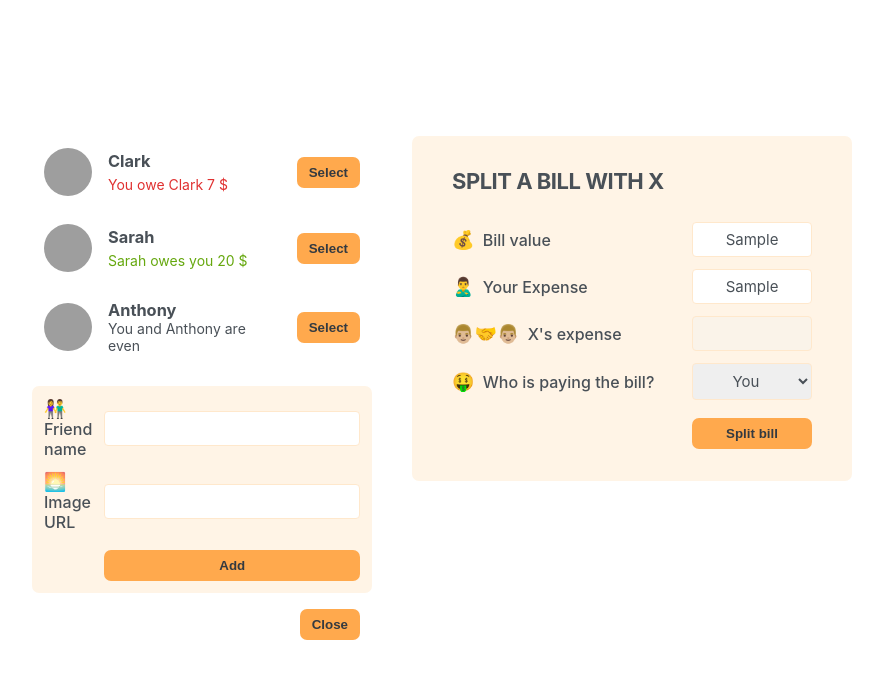
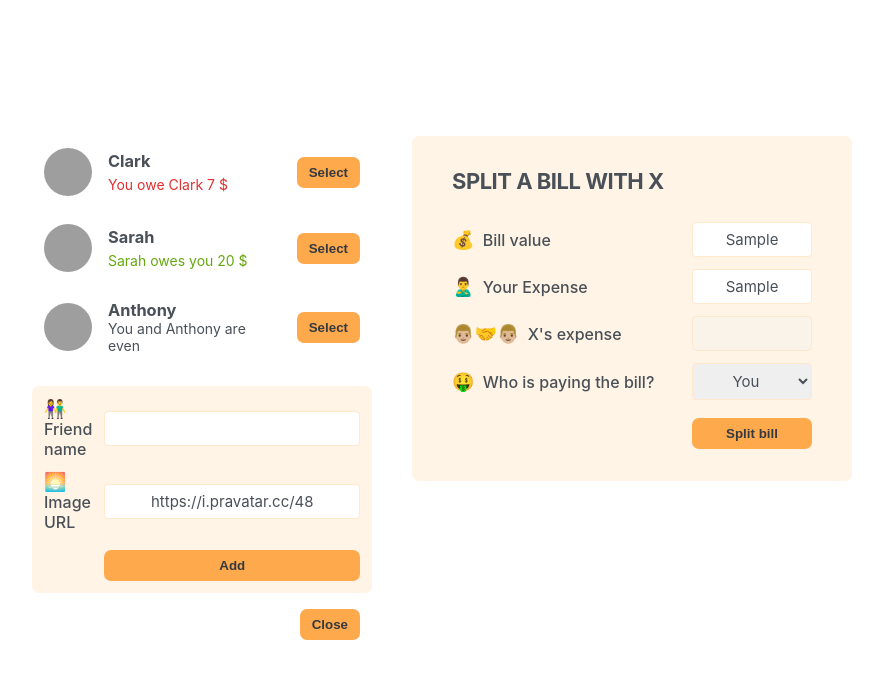
Before and after one commit to akshayv1811/eat-n-split, a React (Create React App) app: page / in a window 1280 px wide. Both pictures are taken after typing "Sample", "Sample" into the empty fields and a click on the button "Add friend". Shown: the top 678 px of the page, without its empty margins (198-1081 px from the left). Built offline with nearby package versions, Linux system fonts and the light colour scheme; grey boxes are pictures that could not be loaded.

Commit message:
Adding a new friend logic is added

```diff
--- a/src/App.js
+++ b/src/App.js
@@ -23,7 +23,7 @@
 
 function Button({ children, onClick }) {
   return (
-    <button className="button" onClick = {onClick}>
+    <button className="button" onClick={onClick}>
       {children}
     </button>
   )
@@ -31,26 +31,33 @@
 
 export default function App() {
 
+  const [friends, setFriends] = useState(initialFriends);
   const [showAddFriend, setShowAddFriend] = useState(false);
 
-  function handleShowAddFriend(){
+  function handleShowAddFriend() {
     setShowAddFriend((show) => !show)
   }
 
-  return <div className="app">
+  function handleAddFriend(friend) {
+    setFriends((friends) => [...friends, friend])
+    setShowAddFriend(false)
+  }
+
+  return (
+    <div className="app">
       <div className="sidebar">
-      <FriendsList initialFriends={initialFriends} />
-      { showAddFriend && <FormAddFriend /> }
-      <Button onClick = {handleShowAddFriend}>
+        <FriendsList friends={friends} />
+        {showAddFriend && <FormAddFriend onAddFriend={handleAddFriend} />}
+        <Button onClick={handleShowAddFriend}>
           {showAddFriend ? "Close" : "Add friend"}</Button>
       </div>
       <FormSplitBill />
     </div>
+  );
 }
 
 
-function FriendsList({ initialFriends }) {
-  const friends = initialFriends;
+function FriendsList({ friends }) {
   return (
     <ul>
       {friends.map((friend) => (
@@ -61,7 +68,8 @@
 }
 
 function Friend({ friend }) {
-  return <li>
+  return (
+    <li>
       <img src={friend.image} alt={friend.name} />
       <h3>{friend.name}</h3>
 
@@ -83,19 +91,51 @@
         </p>
       )}
 
-    <Button > Select</Button>
+      <Button> Select</Button>
 
     </li>
+  );
 }
 
 
-function FormAddFriend() {
-  return <form className="form-add-friend">
+function FormAddFriend({ onAddFriend }) {
+
+  const [name, setName] = useState("");
+  const [image, setImage] = useState("https://i.pravatar.cc/48");
+
+  function handleSubmit(e) {
+    e.preventDefault();
+
+    if (!name || !image) return;
+
+    const id = crypto.randomUUID();
+
+    const newFriend = {
+      id,
+      name,
+      image: `${image}?=${id}`,
+      balance: 0,
+    };
+
+    onAddFriend(newFriend);
+
+    setName('');
+    setImage("https://i.pravatar.cc/48")
+  }
+
+  return <form className="form-add-friend" onSubmit={handleSubmit}>
     <label>👫 Friend name</label>
-    <input type="text" />
+    <input
+      type="text"
+      value={name}
+      onChange={(e) => setName(e.target.value)}
+    />
 
     <label>🌅Image URL</label>
-    <input type="text" />
+    <input
+      type="text"
+      value={image}
+      onChange={(e) => setImage(e.target.value)} />
 
     <Button>Add</Button>
 
```
Lines whose indentation alone changed are shown as unchanged.
